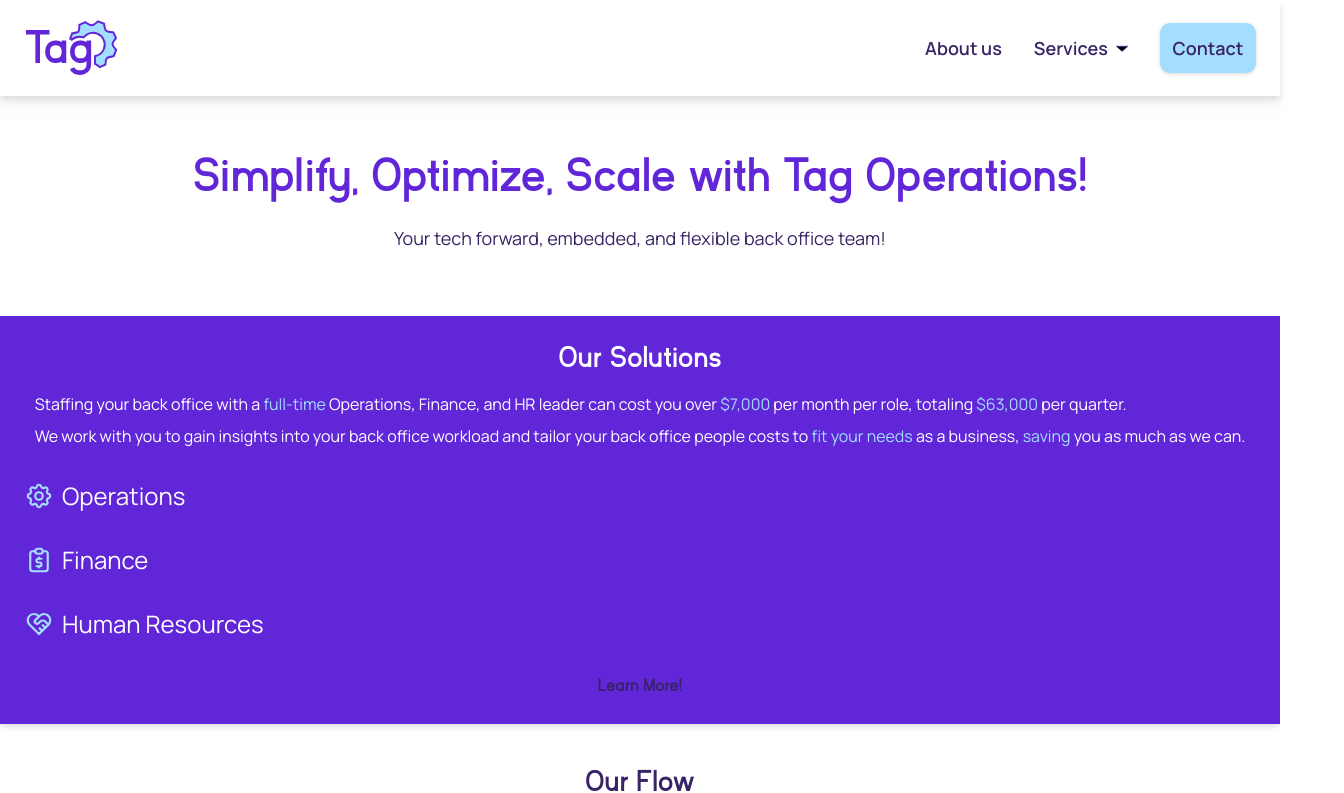
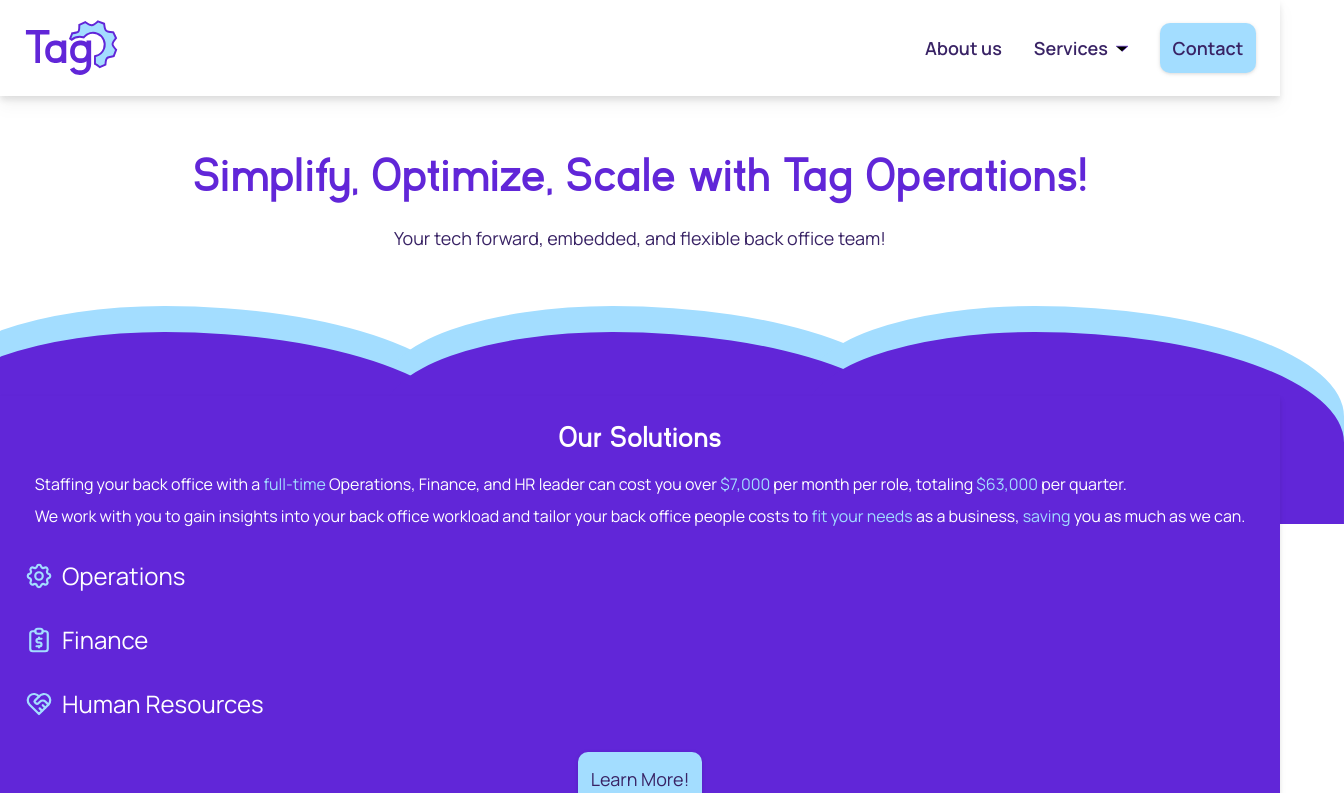
Before and after one commit to hicass/tag-ops-v3, a Next.js app: page / in a window 1280 px wide. Shown: the top 793 px of the page, 1344 px wide, since content can reach past the window. Built offline with nearby package versions, Linux system fonts and the light colour scheme; no server answers.

Commit message:
Speed up animations

```diff
--- a/src/app/globals.css
+++ b/src/app/globals.css
@@ -81,6 +81,46 @@ h1, h2, .kayak-bold, .button {
   filter: drop-shadow(0 20px 13px rgb(0 0 0 / 0.03)) drop-shadow(0 8px 5px rgb(0 0 0 / 0.08));
 }
 
+.blob-front, .blob-back {
+  height: 15vw;
+  width: 42vw;
+  top: 0;
+  position: absolute;
+}
+
+.blob-front {
+  margin-top: -5%;
+  z-index: -10;
+  background-color: var(--primary);
+}
+
+.blob-back {
+  margin-top: -7%;
+  z-index: -20;
+  background-color: var(--accent);
+}
+
+.blob-left {
+  left: -5%;
+}
+
+.blob-middle {
+  left: 30%;
+}
+
+.blob-right {
+  right: -5%;
+}
+
+
+.blue-blob {
+  background: var(--accent);
+}
+
+.purple-blob {
+  background: var(--primary);
+}
+
 .secret {
   display: none;
   position: absolute;
--- a/src/app/page.tsx
+++ b/src/app/page.tsx
@@ -1,12 +1,13 @@
 'use client';
 
 import { useSession, signOut } from 'next-auth/react';
-import Image from "next/legacy/image";
+import Image from 'next/legacy/image';
 
 import { LocalizationProvider } from '@mui/x-date-pickers';
 import { AdapterMoment } from '@mui/x-date-pickers/AdapterMoment';
 import Link from 'next/link';
-import { motion } from 'framer-motion';
+
+import Blob from '@/components/Blob/Blob';
 
 export default function Home() {
   const { data: session } = useSession();
@@ -26,7 +27,8 @@ export default function Home() {
           </div>
         </section>
 
-        <section className="flex flex-col items-center p-6 bg-primary drop-shadow-md">
+        <section className="mt-28 relative">
+          <div className="flex flex-col items-center p-6 bg-primary drop-shadow-md z-10">
             <h2 className="text-3xl text-background">Our Solutions</h2>
 
             <div className="flex flex-col mt-4 gap-2">
@@ -35,13 +37,15 @@ export default function Home() {
                 <span className="text-accent">full-time</span> Operations,
                 Finance, and HR leader can cost you over{' '}
                 <span className="text-accent">$7,000</span> per month per role,
-              totaling <span className="text-accent">$63,000</span> per quarter.
+                totaling <span className="text-accent">$63,000</span> per
+                quarter.
               </p>
               <p className="text-background">
                 We work with you to gain insights into your back office workload
                 and tailor your back office people costs to{' '}
-              <span className="text-accent">fit your needs</span> as a business,{' '}
-              <span className="text-accent">saving</span> you as much as we can.
+                <span className="text-accent">fit your needs</span> as a
+                business, <span className="text-accent">saving</span> you as
+                much as we can.
               </p>
             </div>
 
@@ -82,13 +86,25 @@ export default function Home() {
                   width={30}
                   height={30}
                 />
-              <h3 className="link text-2xl text-background">Human Resources</h3>
+                <h3 className="link text-2xl text-background">
+                  Human Resources
+                </h3>
               </Link>
             </div>
 
-          <Link href="/services" className="button mt-4 text-lg">
+            <Link href="/services" className="contact-button mt-4 text-lg">
               Learn More!
             </Link>
+          </div>
+
+          <div>
+            <Blob positionX={'left'} positionY={'back'} />
+            <Blob positionX={'middle'} positionY={'back'} />
+            <Blob positionX={'right'} positionY={'back'} />
+            <Blob positionX={'left'} positionY={'front'} />
+            <Blob positionX={'middle'} positionY={'front'} />
+            <Blob positionX={'right'} positionY={'front'} />
+          </div>
         </section>
 
         <section className="flex flex-col items-center mt-4 p-6">
--- /dev/null
+++ b/src/components/Blob/Blob.tsx
@@ -0,0 +1,33 @@
+import { motion } from 'framer-motion';
+
+export default function Blob({positionX, positionY}: any) {
+  return (
+    <motion.div
+    className={`blob-${positionX} blob-${positionY}`}
+    initial={{
+      borderRadius: '50% 50% 0 0',
+      transform: 'translate3d(0, 0, 0) rotateZ(0.01deg)',
+    }}
+    animate={{
+      borderRadius: [
+        '50% 50% 0 0',
+        '60% 40% 0 0',
+        '50% 50% 0 0',
+        '40% 60% 0 0',
+      ],
+      transform: [
+        'rotateZ(0.01deg)',
+        'rotateZ(0.01deg)',
+        'rotateZ(0.01deg)',
+        'rotateZ(0.01deg)',
+      ],
+    }}
+    transition={{
+      repeat: Infinity,
+      repeatType: 'reverse',
+      duration: 7,
+      ease: 'linear',
+    }}
+  />
+  )
+}
--- a/src/components/Nav/MobileNav/NavList.tsx
+++ b/src/components/Nav/MobileNav/NavList.tsx
@@ -8,7 +8,7 @@ const menuVars = {
   animate: {
     scaleY: 1,
     transition: {
-      duration: 0.5,
+      duration: 0.3,
       ease: [0.12, 0, 0.39, 0],
     },
   },
@@ -42,7 +42,7 @@ const mobileLinkVars = {
   initial: {
     y: '30vh',
     transition: {
-      duration: 0.5,
+      duration: 0.3,
       ease: [0.37, 0, 0.63, 1],
     },
   },
@@ -50,7 +50,7 @@ const mobileLinkVars = {
     y: 0,
     transition: {
       ease: [0, 0.55, 0.45, 1],
-      duration: 0.7,
+      duration: 0.3,
     },
   },
 };
@@ -59,7 +59,7 @@ const buttonVars = {
   initial: {
     y: '30vh',
     transition: {
-      duration: 0.5,
+      duration: 0.3,
       ease: [0.37, 0, 0.63, 1],
     },
   },
@@ -67,7 +67,7 @@ const buttonVars = {
     y: 0,
     transition: {
       ease: [0, 0.55, 0.45, 1],
-      duration: 0.7,
+      duration: 0.3,
     },
     rotate: [-5, 5, -5, 5, 0],
   },
--- a/src/components/Nav/RegularNav/RegularNav.tsx
+++ b/src/components/Nav/RegularNav/RegularNav.tsx
@@ -119,7 +119,7 @@ function useMenuAnimation(isOpen: boolean) {
       {
         type: 'spring',
         bounce: 0,
-        duration: 0.5,
+        duration: 0.2,
       }
     );
 
```
Lines whose indentation alone changed are shown as unchanged.
